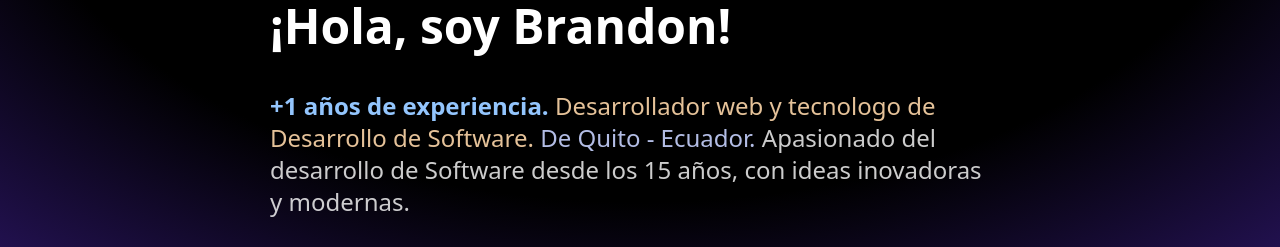
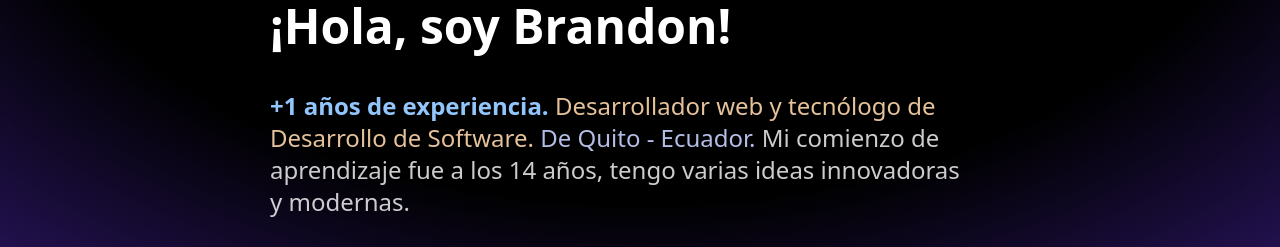
Before and after one commit to BrandonToapanta/portafolio, an Astro site: page / in a window 1280 px wide. Shown: the part 278-525 px from the top of the page. Built offline with nearby package versions, Linux system fonts and the light colour scheme; Astro itself is replaced by a stand-in of ours.

Commit message:
Correcion de hero

```diff
--- a/src/components/Hero.astro
+++ b/src/components/Hero.astro
@@ -26,12 +26,12 @@ import GmailIcon from "../icons/Gmail.astro";
 <h2 class="text-2xl text-pretty">
 	<span class="font-bold text-blue-300">+1 años de experiencia.</span>
 	<span class="text-orange-200/90"
-		>Desarrollador web y tecnologo de Desarrollo de Software.</span
+		>Desarrollador web y tecnólogo de Desarrollo de Software.</span
 	>
 	<span class="text-indigo-200/90"> De Quito - Ecuador.</span>
 	<span class="opacity-80"
-		>Apasionado del desarrollo de Software desde los 15 años, con ideas
-		inovadoras y modernas.</span
+		>Mi comienzo de aprendizaje fue a los 14 años, tengo varias ideas
+		innovadoras y modernas.</span
 	>
 </h2>
 
```
